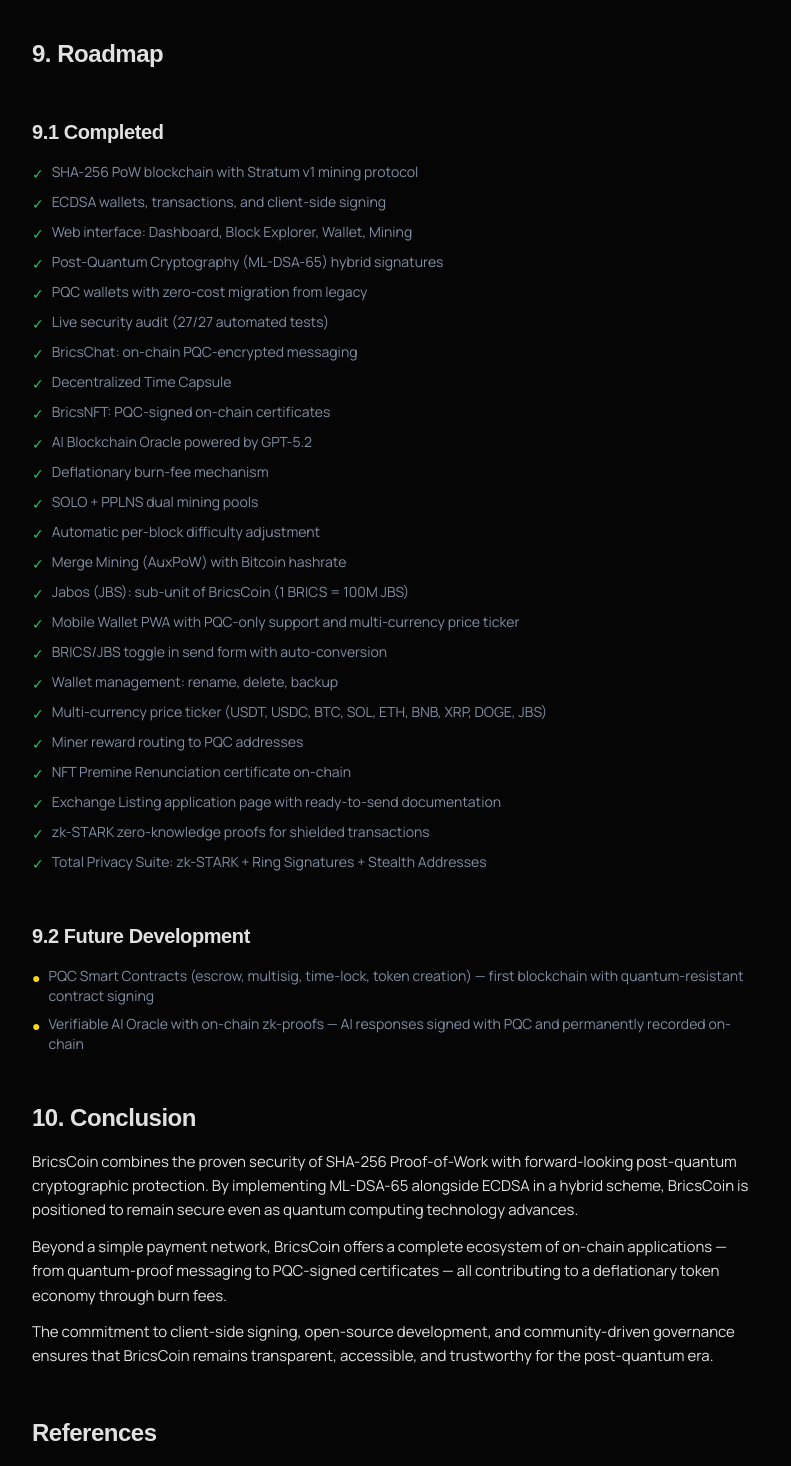
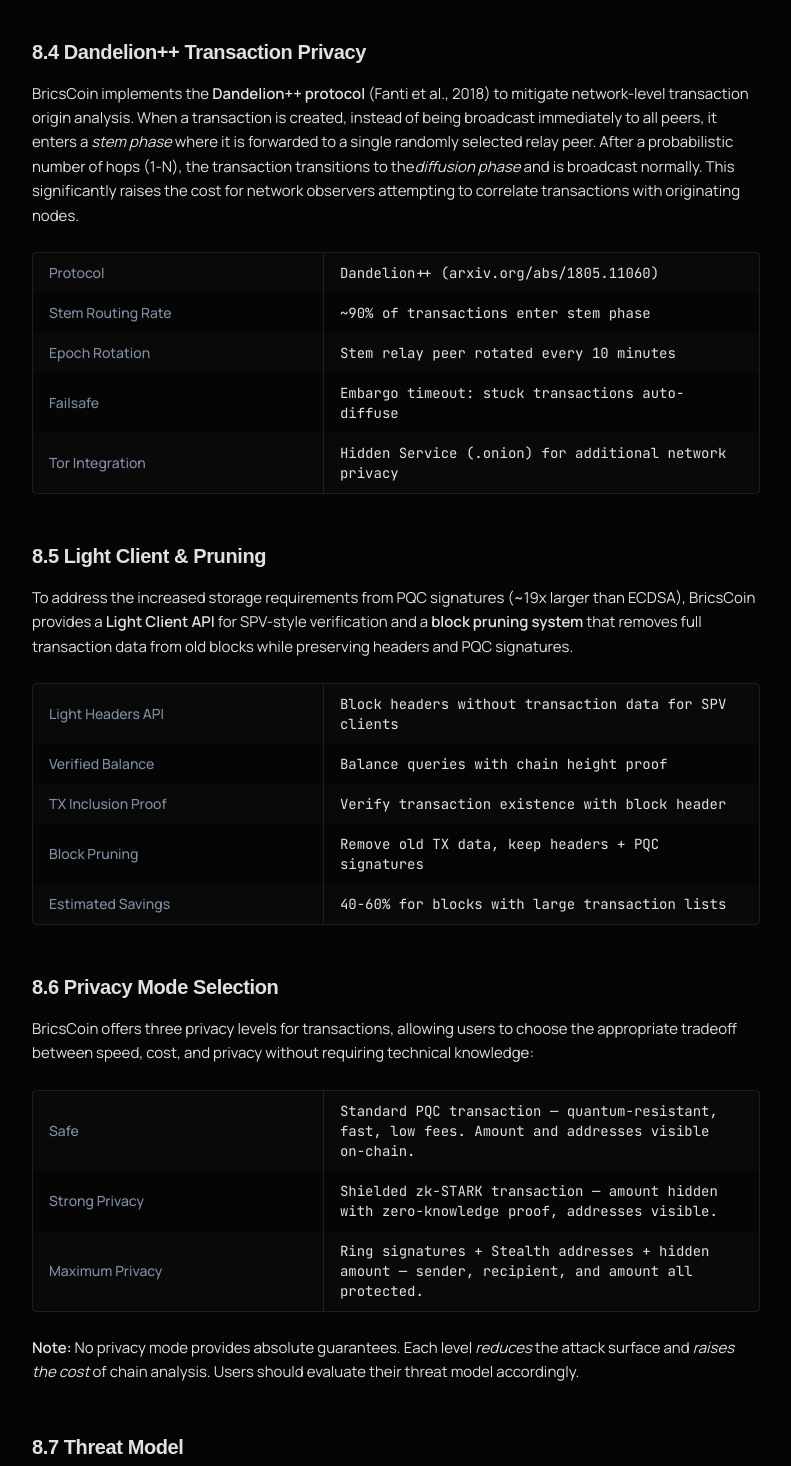
Before and after one commit to Bricscoin2026/Bricscoin, a React (Create React App) app in the folder frontend/: page /whitepaper in a window 1280 px wide. Shown: the part 8880-10346 px from the top of the page, without its empty margins (376-1167 px from the left). Built offline with nearby package versions, Linux system fonts and the light colour scheme; no server answers; a web font is replaced by a local one.

Commit message:
auto-commit for d7b0bd1c-f62a-4e24-818e-f3ec6c8671b7

```diff
--- a/frontend/src/pages/Whitepaper.jsx
+++ b/frontend/src/pages/Whitepaper.jsx
@@ -433,6 +433,58 @@ export default function Whitepaper() {
             <li><strong>MongoDB</strong> with authentication and network isolation</li>
           </ul>
 
+          <SectionHeading id="sec-dandelion" level={3}>8.4 Dandelion++ Transaction Privacy</SectionHeading>
+          <p>
+            BricsCoin implements the <strong>Dandelion++ protocol</strong> (Fanti et al., 2018) to mitigate network-level transaction origin analysis.
+            When a transaction is created, instead of being broadcast immediately to all peers, it enters a <em>stem phase</em> where it is
+            forwarded to a single randomly selected relay peer. After a probabilistic number of hops (1-N), the transaction transitions to the
+            <em>diffusion phase</em> and is broadcast normally. This significantly raises the cost for network observers attempting to correlate
+            transactions with originating nodes.
+          </p>
+          <SpecTable rows={[
+            ["Protocol", "Dandelion++ (arxiv.org/abs/1805.11060)"],
+            ["Stem Routing Rate", "~90% of transactions enter stem phase"],
+            ["Epoch Rotation", "Stem relay peer rotated every 10 minutes"],
+            ["Failsafe", "Embargo timeout: stuck transactions auto-diffuse"],
+            ["Tor Integration", "Hidden Service (.onion) for additional network privacy"],
+          ]} />
+
+          <SectionHeading id="sec-lightclient" level={3}>8.5 Light Client & Pruning</SectionHeading>
+          <p>
+            To address the increased storage requirements from PQC signatures (~19x larger than ECDSA), BricsCoin provides a <strong>Light Client API</strong> for
+            SPV-style verification and a <strong>block pruning system</strong> that removes full transaction data from old blocks while preserving headers and PQC signatures.
+          </p>
+          <SpecTable rows={[
+            ["Light Headers API", "Block headers without transaction data for SPV clients"],
+            ["Verified Balance", "Balance queries with chain height proof"],
+            ["TX Inclusion Proof", "Verify transaction existence with block header"],
+            ["Block Pruning", "Remove old TX data, keep headers + PQC signatures"],
+            ["Estimated Savings", "40-60% for blocks with large transaction lists"],
+          ]} />
+
+          <SectionHeading id="sec-privacymodes" level={3}>8.6 Privacy Mode Selection</SectionHeading>
+          <p>
+            BricsCoin offers three privacy levels for transactions, allowing users to choose the appropriate tradeoff
+            between speed, cost, and privacy without requiring technical knowledge:
+          </p>
+          <SpecTable rows={[
+            ["Safe", "Standard PQC transaction — quantum-resistant, fast, low fees. Amount and addresses visible on-chain."],
+            ["Strong Privacy", "Shielded zk-STARK transaction — amount hidden with zero-knowledge proof, addresses visible."],
+            ["Maximum Privacy", "Ring signatures + Stealth addresses + hidden amount — sender, recipient, and amount all protected."],
+          ]} />
+          <p className="mt-2">
+            <strong>Note:</strong> No privacy mode provides absolute guarantees. Each level <em>reduces</em> the attack surface
+            and <em>raises the cost</em> of chain analysis. Users should evaluate their threat model accordingly.
+          </p>
+
+          <SectionHeading id="sec-threatmodel" level={3}>8.7 Threat Model</SectionHeading>
+          <p>
+            BricsCoin publishes a comprehensive, versioned <strong>Threat Model</strong> (available at <code className="bg-white/5 px-1 rounded">/threat-model</code>)
+            that transparently documents: what the protocol protects against, what it does not, and the assumptions underlying each defense.
+            The model follows the STRIDE framework adapted for blockchain systems and covers cryptographic attacks (including quantum),
+            chain analysis, network-level threats, and consensus attacks.
+          </p>
+
           {/* 9. ROADMAP */}
           <SectionHeading id="roadmap" level={2}>9. Roadmap</SectionHeading>
 
```
